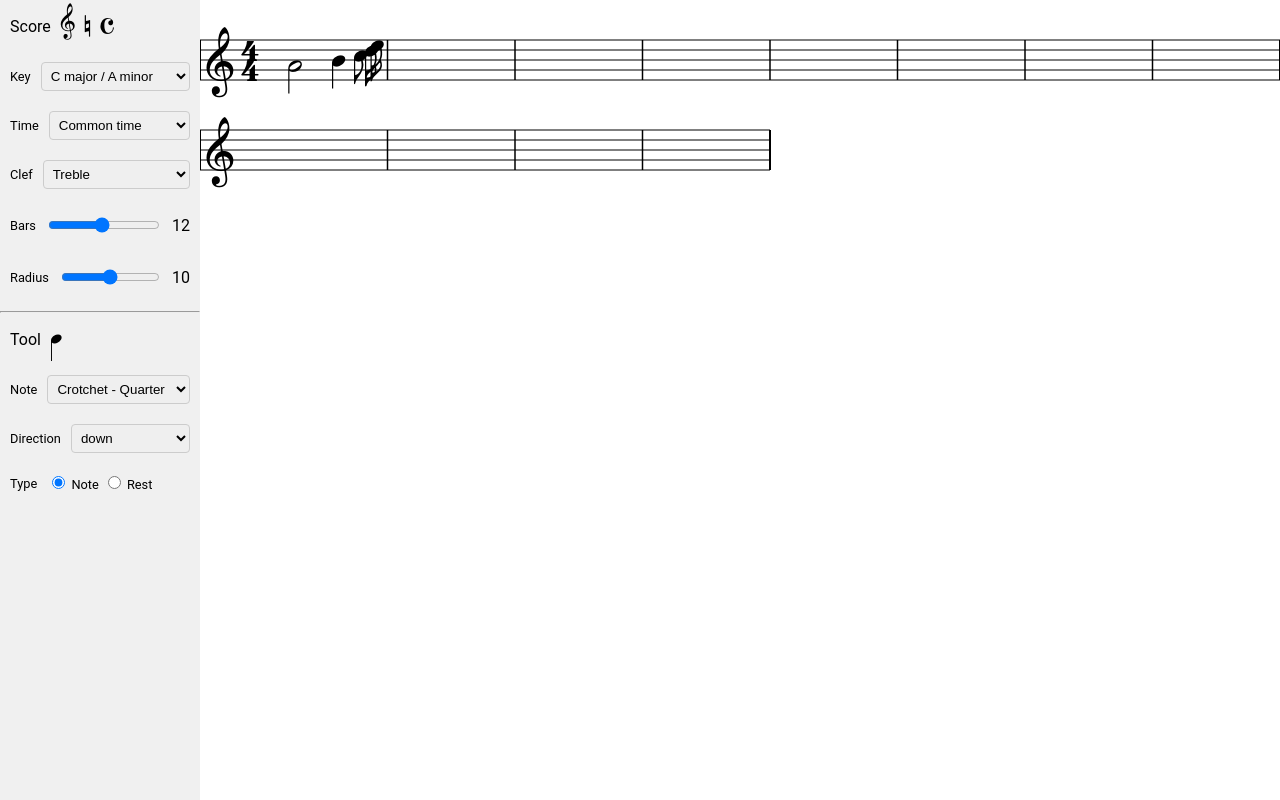
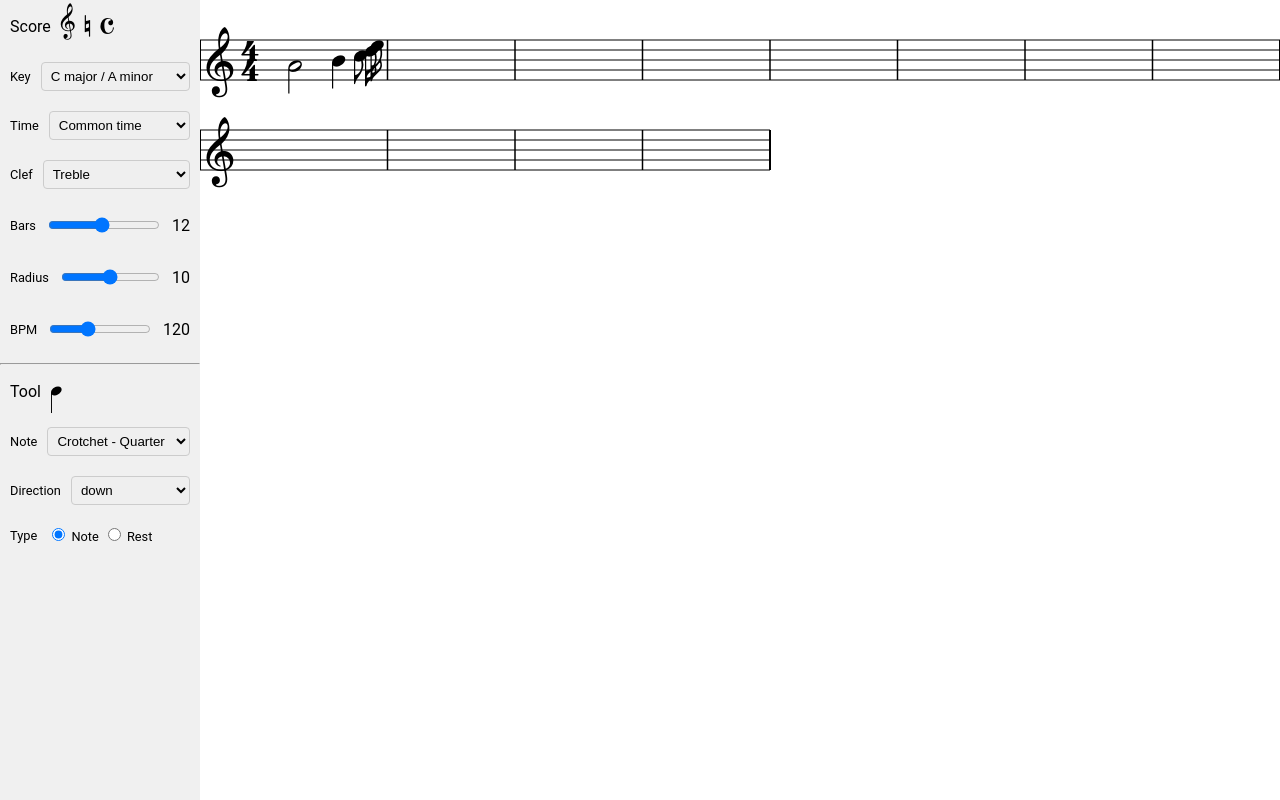
Before and after one commit to JoniBach/music-notation, a SvelteKit app: page /score in a window 1280 px wide. Built offline with nearby package versions, Linux system fonts and the light colour scheme.

Commit message:
adding bpm onput

```diff
--- a/src/routes/score/+page.svelte
+++ b/src/routes/score/+page.svelte
@@ -26,6 +26,7 @@
 	let barCount = 12;
 	let radius = 10;
 	let scoreNotes = [];
+	let bpm = 120;
 
 	let previousClef = clef;
 
@@ -763,6 +764,7 @@
 		bind:direction
 		bind:rest
 		bind:radius
+		bind:bpm
 	/>
 	<div class="staff-container" id="staff-container" bind:this={container}>
 		<!-- SVG container is appended here by D3 -->
--- a/src/routes/score/Form.svelte
+++ b/src/routes/score/Form.svelte
@@ -21,7 +21,8 @@
 		direction = $bindable(),
 		rest = $bindable(),
 		barCount = $bindable(),
-		radius = $bindable()
+		radius = $bindable(),
+		bpm = $bindable()
 	} = $props();
 </script>
 
@@ -124,6 +125,20 @@
 			aria-label="Note radius"
 		/>
 		<span class="value">{radius}</span>
+	</div>
+
+	<div class="input-group">
+		<label class="label" for="bpmRange">BPM</label>
+		<input
+			class="input"
+			id="bpmRange"
+			type="range"
+			min="60"
+			max="240"
+			bind:value={bpm}
+			aria-label="Beats per minute"
+		/>
+		<span class="value">{bpm}</span>
 	</div>
 
 	<hr />
```
